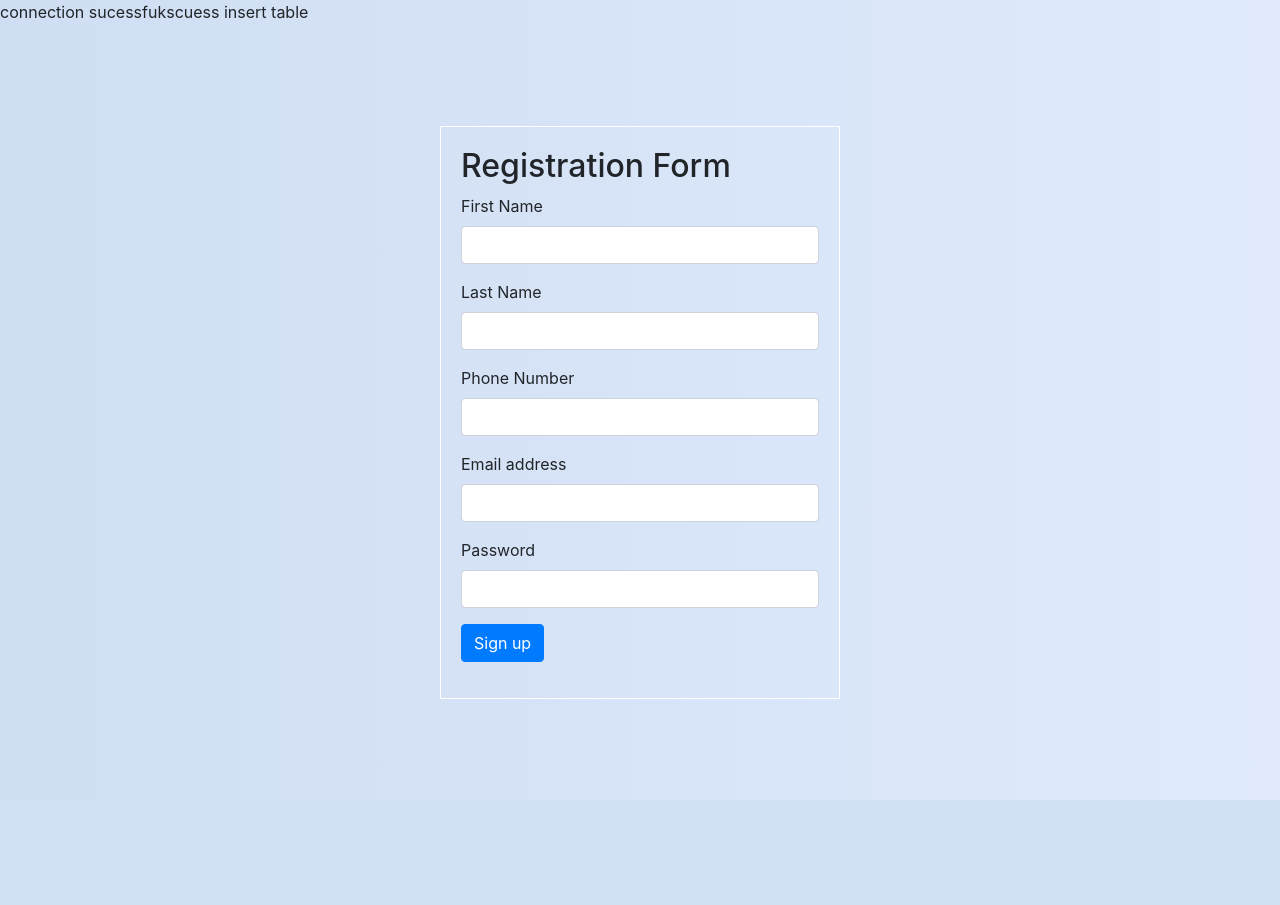
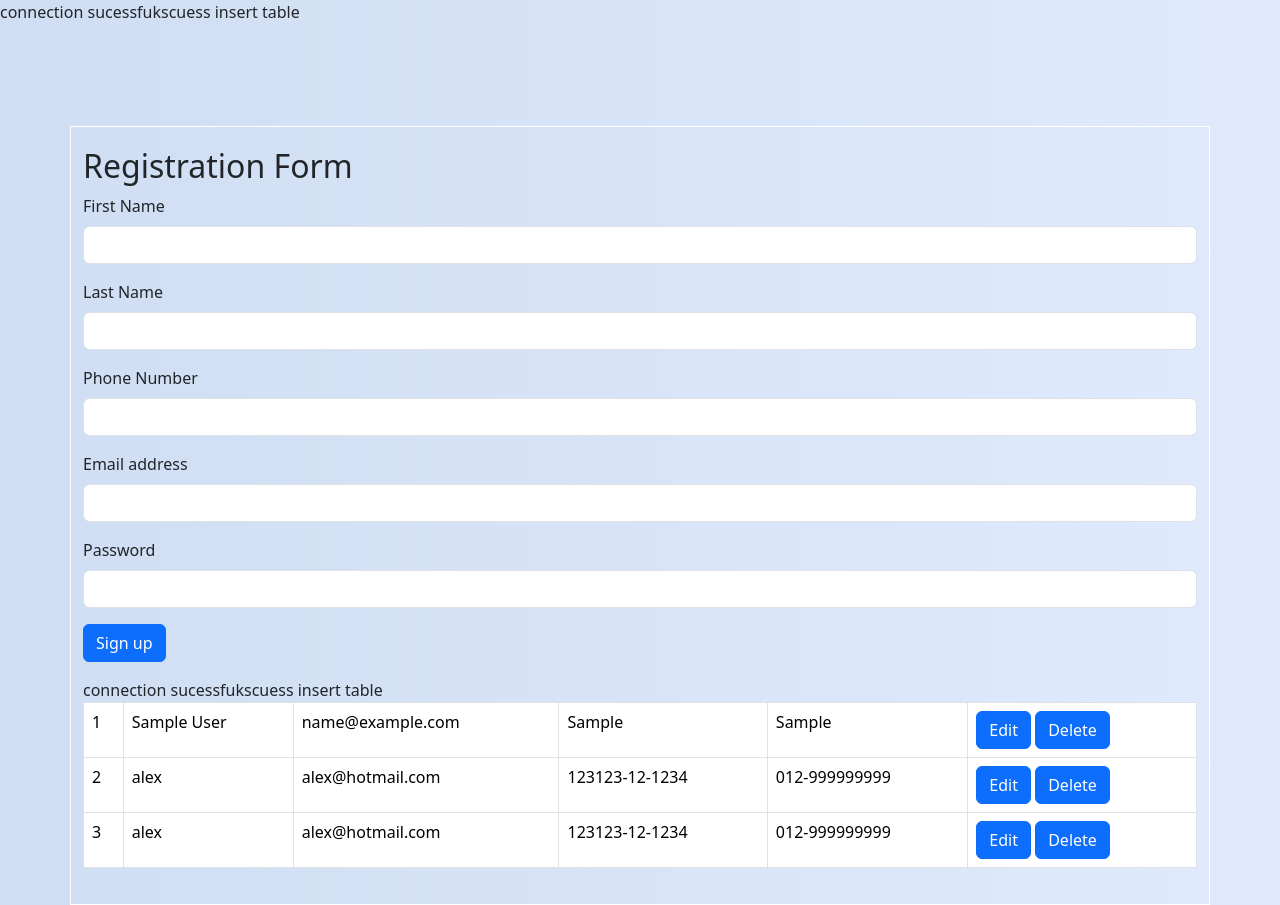
Before and after one commit to alexlaww/Webprogramming_project, a PHP site: page / in a window 1280 px wide. Before the commit the page ends 800 px from the top, so only its background shows below. Run offline with PHP 8.4, Linux system fonts and the light colour scheme; tables that the repository leaves empty hold one stand-in row (values such as "Sample post").

Commit message:
updating

```diff
--- a/New folder/index.php
+++ b/New folder/index.php
@@ -45,33 +45,82 @@ background: linear-gradient(to right, #CFDEF3, #E0EAFC); /* W3C, IE 10+/ Edge, F
 				}
 				echo $firstname ." ".$lastname ." ".$phoneno ." ".$email ." ".$password;
 			}
+			if(isset($_POST['update'])){
+				$firstname  = $_POST['firstname'];
+				$lastname   = $_POST['lastname'];
+				$phoneno    = $_POST['phoneno'];
+				$email      = $_POST['email'];
+				$password   = $_POST['password'];
+				$employee_id   = $_POST['empoyee_id'];
+				$update_statement= "update employee_information set employee_name='".$firstname."',
+									employee_email='".$email."',
+									employee_ic='".$password."' where employee_id=".$employee_id;
+
+				if ($conn->query($update_statement) === TRUE) {
+				 echo "scuess update table";
+				}else{
+					 echo "create ypdate error";
+				}
+			}
+
 		?>
+		<?php
+    //to get the url parameter value
+    if(isset($_GET['edit_id'])){
+        echo $_GET['edit_id'];
+
+        $select_whre_statement="select * from employee_information where employee_id=".$_GET['edit_id'];
+        $result_slect = $conn->query($select_whre_statement);
+        if ($result_slect->num_rows > 0) {
+            while($data = $result_slect->fetch_assoc()) {
+                $employee_id=$data['employee_id'];
+                $employee_name=$data['employee_name'];
+                $employee_ic=$data['employee_ic'];
+                $employee_email=$data['employee_email'];
+                $employee_contact=$data['employee_contact'];
+            }
+        }
+
+    }
+
+?>
 	</div>
 	<div class="container">
 		<h2>Registration Form</h2>
 	<form action="" method="post">
 		<div class="form-group">
     <label for="firstname">First Name</label>
-    <input type="text" class="form-control" id="exampleInputfirstname" name="firstname">
+    <input type="text" class="form-control" id="exampleInputfirstname" name="firstname" value="<?php if(isset($_GET['edit_id'])){ echo $employee_name; }?>">
   </div>
   <div class="form-group">
     <label for="lastname">Last Name</label>
-    <input type="text" class="form-control" id="exampleInputlastname" name="lastname">
+    <input type="text" class="form-control" id="exampleInputlastname" name="lastname" value="">
   </div>
   <div class="form-group">
     <label for="phoneno">Phone Number</label>
-    <input type="text" class="form-control" id="exampleInputphoneno" name="phoneno">
+    <input type="text" class="form-control" id="exampleInputphoneno" name="phoneno" value="<?php if(isset($_GET['edit_id'])){ echo $employee_contact; }?>">
   </div>
   <div class="form-group">
     <label for="Email1">Email address</label>
-    <input type="email" class="form-control" id="exampleInputEmail1" aria-describedby="emailHelp" name="email">
+    <input type="email" class="form-control" id="exampleInputEmail1" aria-describedby="emailHelp" name="email" value="<?php if(isset($_GET['edit_id'])){ echo $employee_email; }?>">
   </div>
   <div class="form-group">
     <label for="Password">Password</label>
-    <input type="password" class="form-control" id="exampleInputPassword" name="password">
+    <input type="password" class="form-control" id="exampleInputPassword" name="password" value="<?php if(isset($_GET['edit_id'])){ echo $employee_ic; }?>">
   </div>
-  <button type="submit" class="btn btn-primary" name="create">Sign up</button>
+  <?php
+	if(isset($_GET["edit_id"])){
+		echo "<input type='hidden' name='empoyee_id' value=".$employee_id.">";
+		echo '<button type="submit" class="btn btn-primary" name="update">Sign up</button>';
+	}else{
+		echo '<button type="submit" class="btn btn-primary" name="create">Sign up</button>';
+	}
+
+  ?>
+ <!-- <button type="submit" class="btn btn-primary" name="create">Sign up</button>-->
 </form>
+
+<?php include("list_employeesdetails.php"); ?>
 </div>
 </body>
 </html>
--- /dev/null
+++ b/New folder/list_employeesdetails.php
@@ -0,0 +1,35 @@
+<?php
+
+include('config/config.php');
+
+$sql_select_statement="select * from employee_information";
+$result = $conn->query($sql_select_statement);
+
+?>
+
+  <link href="https://cdn.jsdelivr.net/npm/bootstrap@5.3.3/dist/css/bootstrap.min.css" rel="stylesheet" integrity="sha384-QWTKZyjpPEjISv5WaRU9OFeRpok6YctnYmDr5pNlyT2bRjXh0JMhjY6hW+ALEwIH" crossorigin="anonymous">
+<table class="table table-bordered">
+<?php
+if ($result->num_rows > 0) {
+  $sn=1;
+  while($data = $result->fetch_assoc()) {
+ ?>
+ <tr>
+   <td><?php echo $sn; ?> </td>
+   <td><?php echo $data['employee_name']; ?> </td>
+   <td><?php echo $data['employee_email']; ?> </td>
+   <td><?php echo $data['employee_ic']; ?> </td>
+   <td><?php echo $data['employee_contact']; ?> </td>
+   <td><a href="?edit_id=<?php echo $data['employee_id']; ?>" class="btn btn-primary" style="color:white">Edit</a>
+   <a href="?delete_id=<?php echo $data['employee_id']; ?>" class="btn btn-primary" style="color:white">Delete</a></td>
+ <tr>
+
+ <?php
+  $sn++;}} else { ?>
+    <tr>
+     <td colspan="8">No data found</td>
+    </tr>
+<?php  } ?>
+</table>
+
+ <script src="https://cdn.jsdelivr.net/npm/bootstrap@5.3.3/dist/js/bootstrap.bundle.min.js" integrity="sha384-YvpcrYf0tY3lHB60NNkmXc5s9fDVZLESaAA55NDzOxhy9GkcIdslK1eN7N6jIeHz" crossorigin="anonymous"></script>
```
Also changed, not shown: 1 other file.
